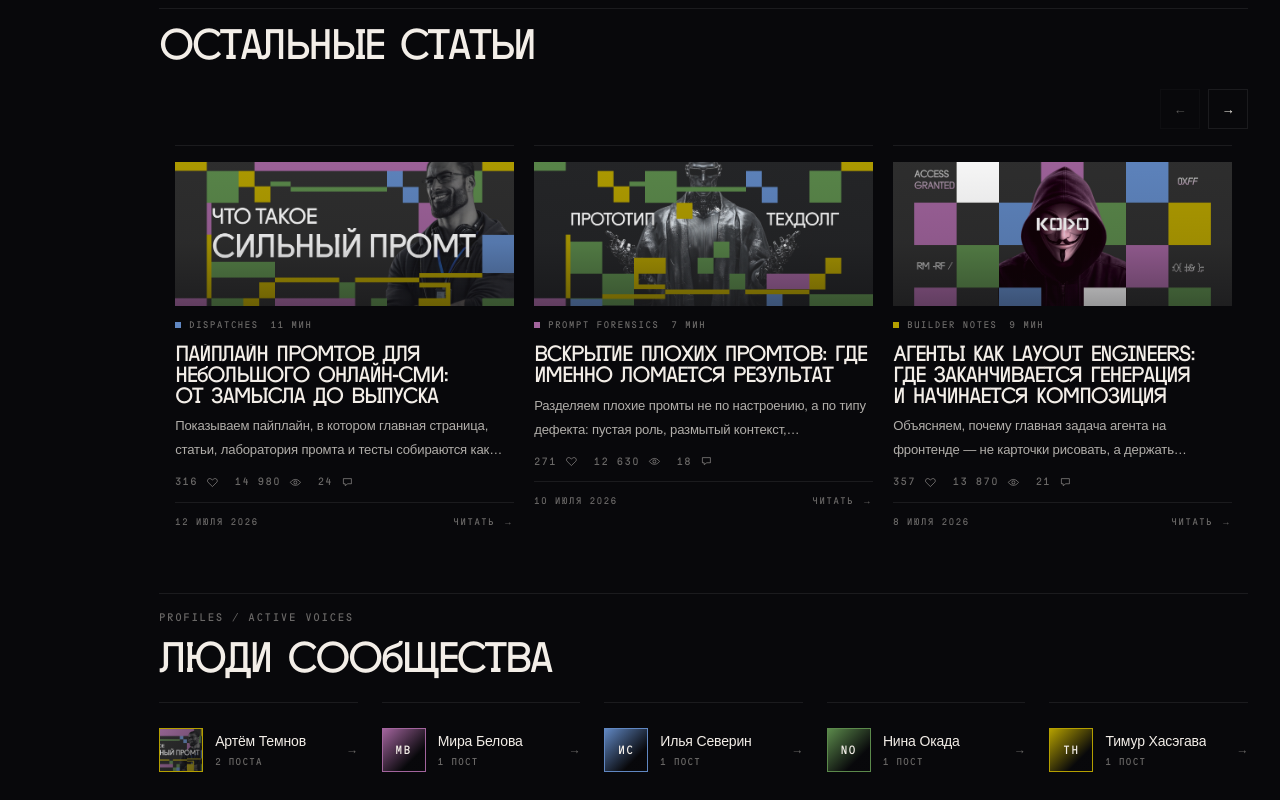
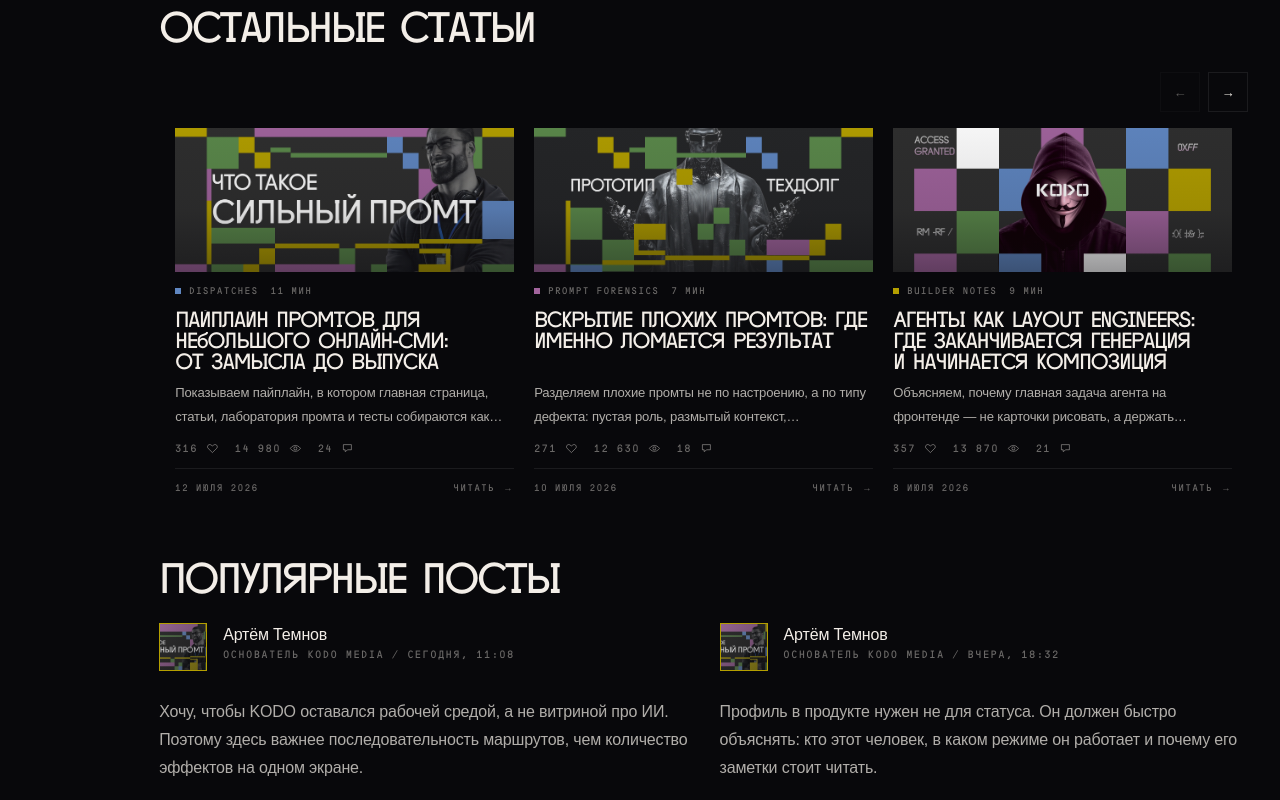
Before and after one commit to TemnovTema/kodo.media, a Next.js app: page /articles in a window 1280 px wide. Shown: the part 1080-1880 px from the top of the page. Built offline with nearby package versions, Linux system fonts and the light colour scheme; a web font is replaced by a local one.

Commit message:
Refine community feed spacing

```diff
--- a/src/app/articles/page.tsx
+++ b/src/app/articles/page.tsx
@@ -4,13 +4,11 @@ import { CatalogShell } from "@/components/catalog-shell";
 import { CommunityArticleShelf } from "@/components/community-article-shelf";
 import { CommunityFeatureArticle } from "@/components/community-feature-article";
 import { CommunityIntroGlyph } from "@/components/community-intro-glyph";
-import { CommunityProfileCard } from "@/components/community-profile-card";
 import { MerchShelf } from "@/components/merch-shelf";
 import {
   articles,
   authorPosts,
   communityProfiles,
-  getAuthorPostsByProfile,
   merchItems,
   rubrics,
 } from "@/lib/content";
@@ -55,7 +53,7 @@ export default function ArticlesPage() {
         />
 
         <section className="space-y-6">
-          <div className="border-t border-[var(--color-border)] pt-4">
+          <div>
             <h2 className="max-w-3xl text-balance text-[clamp(1.9rem,3.2vw,3rem)] leading-[0.98] tracking-[-0.05em] text-[var(--color-text)]">
               Остальные статьи
             </h2>
@@ -65,30 +63,9 @@ export default function ArticlesPage() {
         </section>
 
         <section className="space-y-6">
-          <div className="border-t border-[var(--color-border)] pt-4">
-            <p className="font-mono text-[0.66rem] uppercase tracking-[0.2em] text-[var(--color-text-muted)]">
-              profiles / active voices
-            </p>
-            <h2 className="mt-3 max-w-3xl text-balance text-[clamp(1.9rem,3.2vw,3rem)] leading-[0.98] tracking-[-0.05em] text-[var(--color-text)]">
-              Люди сообщества
-            </h2>
-          </div>
-
-          <div className="grid gap-x-6 sm:grid-cols-2 xl:grid-cols-5">
-            {communityProfiles.map((profile) => (
-              <CommunityProfileCard
-                key={profile.slug}
-                profile={profile}
-                postCount={getAuthorPostsByProfile(profile.slug).length}
-              />
-            ))}
-          </div>
-        </section>
-
-        <section className="space-y-6">
-          <div className="border-t border-[var(--color-border)] pt-4">
+          <div>
             <h2 className="max-w-3xl text-balance text-[clamp(1.9rem,3.2vw,3rem)] leading-[0.98] tracking-[-0.05em] text-[var(--color-text)]">
-              Последние заметки
+              Популярные посты
             </h2>
           </div>
 
--- a/src/components/author-post-card.tsx
+++ b/src/components/author-post-card.tsx
@@ -31,7 +31,7 @@ export function AuthorPostCard({ post }: AuthorPostCardProps) {
   return (
     <article
       style={{ "--accent": accent } as CSSProperties}
-      className="flex h-full flex-col gap-5 border-t border-[var(--color-border)] pt-5"
+      className="flex h-full flex-col gap-5"
     >
       <div className="flex items-start gap-4">
         <Link
--- a/src/components/community-carousel-article.tsx
+++ b/src/components/community-carousel-article.tsx
@@ -22,7 +22,7 @@ export function CommunityCarouselArticle({
     <article
       style={{ "--accent": accent } as CSSProperties}
       data-community-card
-      className="community-card group flex min-w-0 snap-start flex-col gap-3 border-t border-[var(--color-border)] pt-4"
+      className="community-card group flex min-w-0 snap-start flex-col gap-3"
     >
       <div className="relative h-[9rem] overflow-hidden bg-[rgba(255,255,255,0.012)]">
         <Image
@@ -45,10 +45,10 @@ export function CommunityCarouselArticle({
       </div>
 
       <div className="space-y-2">
-        <h3 className="text-balance text-[1.32rem] leading-[0.98] tracking-[-0.05em] text-[var(--color-text)]">
+        <h3 className="min-h-[3.9rem] text-balance text-[1.32rem] leading-[0.98] tracking-[-0.05em] text-[var(--color-text)]">
           <Link
             href={`/articles/${article.slug}`}
-            className="line-clamp-4 transition-colors hover:text-[var(--accent)]"
+            className="line-clamp-3 transition-colors hover:text-[var(--accent)]"
           >
             {article.title}
           </Link>
```
